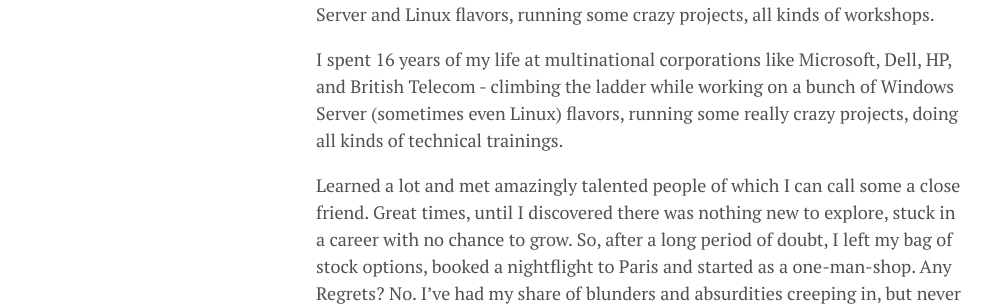
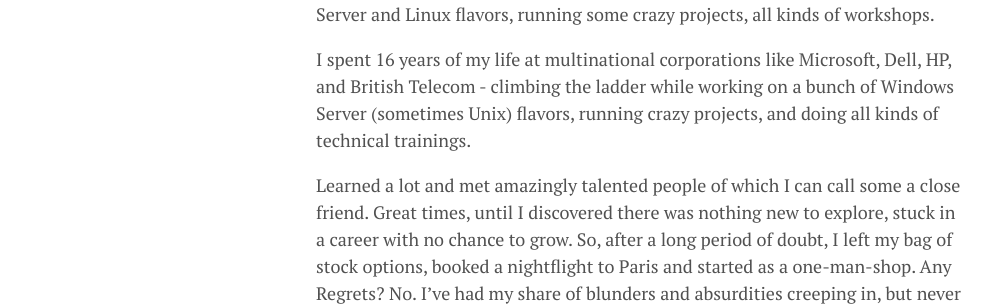
Before and after one commit to lgeurts/lgeurts.github.io, a Jekyll site: the page built from about.md, in a window 1280 px wide. Shown: the part 681-987 px from the top of the page, without its empty margins (0-995 px from the left). Built offline with Jekyll 4.4.1, drawn with Linux system fonts in a browser that asks for light colours; nearby versions of some CDN libraries.

Commit message:
Update about.md

```diff
--- a/about.md
+++ b/about.md
@@ -9,7 +9,7 @@
 
 I spent 16 years of my life at multinational corporations like Microsoft, Dell, HP, and British Telecom - climbing the ladder while working on a bunch of Windows Server and Linux flavors, running some crazy projects, all kinds of workshops.
 
-I spent 16 years of my life at multinational corporations like Microsoft, Dell, HP, and British Telecom - climbing the ladder while working on a bunch of Windows Server (sometimes even Linux) flavors, running some really crazy projects, doing all kinds of technical trainings.
+I spent 16 years of my life at multinational corporations like Microsoft, Dell, HP, and British Telecom - climbing the ladder while working on a bunch of Windows Server (sometimes Unix) flavors, running crazy projects, and doing all kinds of technical trainings.
 
 Learned a lot and met amazingly talented people of which I can call some a close friend. Great times, until I discovered there was nothing new to explore, stuck in a career with no chance to grow. So, after a long period of doubt, I left my bag of stock options, booked a nightflight to Paris and started as a one-man-shop. Any Regrets? No. I've had my share of blunders and absurdities creeping in, but never would go back.
 
```
